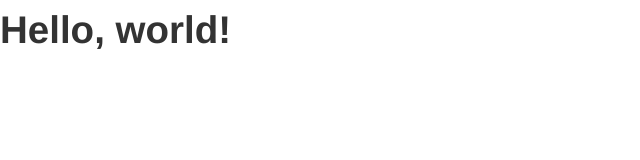
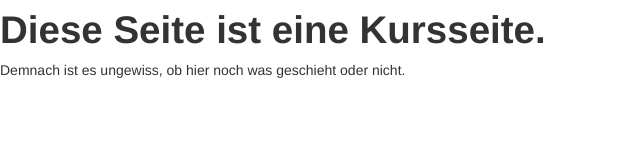
Before and after one commit to libmonkey/swt1415, a plain HTML site: page index.html in a window 1280 px wide. Shown: the whole page, without its empty margins (0-640 px from the left). Drawn offline with nearby package versions, Linux system fonts and the light colour scheme; files that its build step writes are made by us from their sources; files whose address does not match are found by name.

Commit message:
First attempt

```diff
--- a/index.html
+++ b/index.html
@@ -1,13 +1,14 @@
     <!DOCTYPE html>
     <html>
     <head>
-    <title>Bootstrap 101 Template</title>
+    <title>SWT (14/15)</title>
     <meta name="viewport" content="width=device-width, initial-scale=1.0">
     <!-- Bootstrap -->
     <link href="css/bootstrap.min.css" rel="stylesheet" media="screen">
     </head>
     <body>
-    <h1>Hello, world!</h1>
+    <h1>Diese Seite ist eine Kursseite.</h1>
+    <p>Demnach ist es ungewiss, ob hier noch was geschieht oder nicht.</p>
     <script src="http://code.jquery.com/jquery.js"></script>
     <script src="js/bootstrap.min.js"></script>
     </body>
```
